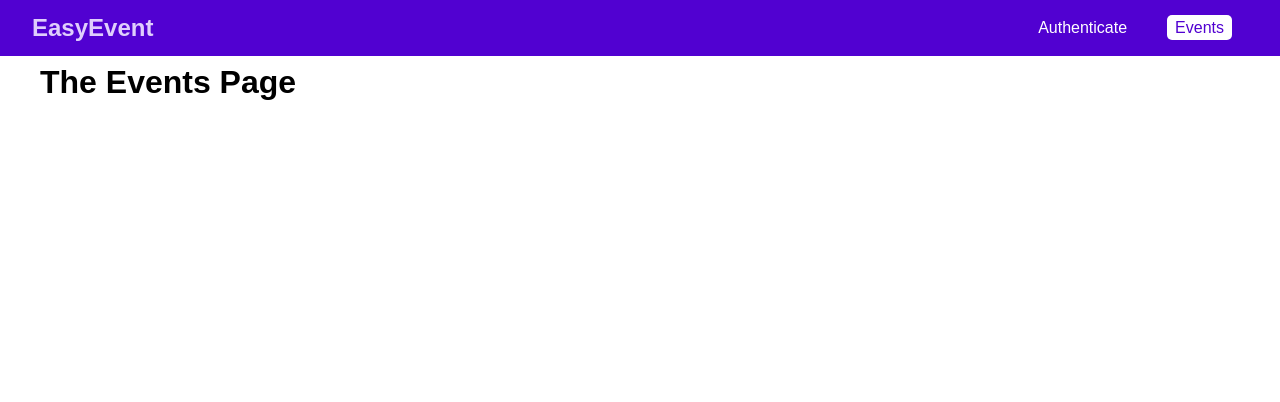
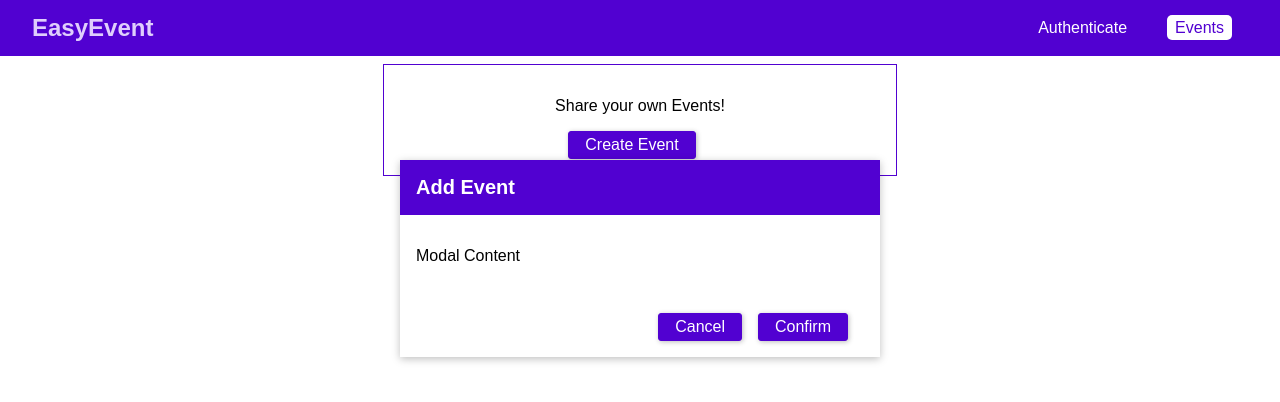
Before and after one commit to JeremyLi17/Event-Booking-GraphQL, a React (Create React App) app in the folder client/: page /events in a window 1280 px wide. Shown: the top 402 px of the page. Built offline with nearby package versions, Linux system fonts and the light colour scheme; the HTML template or start-up script is replaced by a standard one.

Commit message:
add Event Modal

```diff
--- /dev/null
+++ b/client/src/components/Modal/Modal.css
@@ -0,0 +1,36 @@
+.modal {
+  width: 90%;
+  background: white;
+  box-shadow: 0 2px 8px rgba(0, 0, 0, 0.25);
+  position: fixed;
+  top: 20vh;
+  left: 5%;
+}
+
+.modal-header {
+  padding: 1rem;
+  background: #5101d1;
+  color: white;
+}
+
+.modal-header h1 {
+  margin: 0;
+  font-size: 1.25rem;
+}
+
+.modal-content {
+  padding: 1rem;
+}
+
+.modal-actions {
+  display: flex;
+  justify-content: flex-end;
+  padding: 1rem;
+}
+
+@media (min-width: 768px) {
+  .modal {
+    width: 30rem;
+    left: calc((100% - 30rem) / 2);
+  }
+}
--- /dev/null
+++ b/client/src/components/Modal/Modal.js
@@ -0,0 +1,20 @@
+import React from 'react';
+
+import './Modal.css';
+
+const Modal = (props) => {
+  return (
+    <div className="modal">
+      <header className="modal-header">
+        <h1>{props.title}</h1>
+      </header>
+      <section className="modal-content">{props.children}</section>
+      <section className="modal-actions">
+        {props.canCancel && <button className="btn">Cancel</button>}
+        {props.canConfirm && <button className="btn">Confirm</button>}
+      </section>
+    </div>
+  );
+};
+
+export default Modal;
--- a/client/src/index.css
+++ b/client/src/index.css
@@ -3,3 +3,38 @@
   padding: 0;
   font-family: sans-serif;
 }
+
+.form-control label,
+.form-control input {
+  width: 100%;
+  display: block;
+}
+
+.form-control label {
+  margin-bottom: 0.5rem;
+}
+
+.form-control {
+  margin-bottom: 1rem;
+}
+
+.form-actions button,
+.btn {
+  background: #5101d1;
+  font: inherit;
+  border: 1px solid #5101d1;
+  border-radius: 3px;
+  padding: 0.25rem 1rem;
+  margin-right: 1rem;
+  box-shadow: 1px 1px 5px rgba(0, 0, 0, 0.26);
+  color: white;
+  cursor: pointer;
+}
+
+.form-actions button:hover,
+.form-actions button:active,
+.btn:hover,
+.btn:active {
+  background: #6219d6;
+  border-color: #6219d6;
+}
--- a/client/src/pages/Auth.css
+++ b/client/src/pages/Auth.css
@@ -3,35 +3,3 @@
   max-width: 80%;
   margin: 5rem auto;
 }
-
-.form-control label,
-.form-control input {
-  width: 100%;
-  display: block;
-}
-
-.form-control label {
-  margin-bottom: 0.5rem;
-}
-
-.form-control {
-  margin-bottom: 1rem;
-}
-
-.form-actions button {
-  background: #01d1d1;
-  font: inherit;
-  border: 1px solid #01d1d1;
-  border-radius: 3px;
-  padding: 0.25rem 1rem;
-  margin-right: 1rem;
-  box-shadow: 1px 1px 5px rgba(0, 0, 0, 0.25);
-  color: white;
-  cursor: pointer;
-}
-
-.form-actions button:hover,
-.form-actions button:active {
-  background: #01a7a7;
-  border-color: #01a7a7;
-}
--- /dev/null
+++ b/client/src/pages/Events.css
@@ -0,0 +1,8 @@
+.events-control {
+  text-align: center;
+  border: 1px solid #5101d1;
+  padding: 1rem;
+  margin: 2rem auto;
+  width: 30rem;
+  max-width: 80%;
+}
--- a/client/src/pages/Events.js
+++ b/client/src/pages/Events.js
@@ -1,7 +1,20 @@
 import React from 'react';
 
+import Modal from '../components/Modal/Modal';
+import './Events.css';
+
 const EventsPage = () => {
-  return <h1>The Events Page</h1>;
+  return (
+    <>
+      <Modal title="Add Event" canCancel canConfirm>
+        <p>Modal Content</p>
+      </Modal>
+      <div className="events-control">
+        <p>Share your own Events!</p>
+        <button className="btn">Create Event</button>
+      </div>
+    </>
+  );
 };
 
 export default EventsPage;
```
